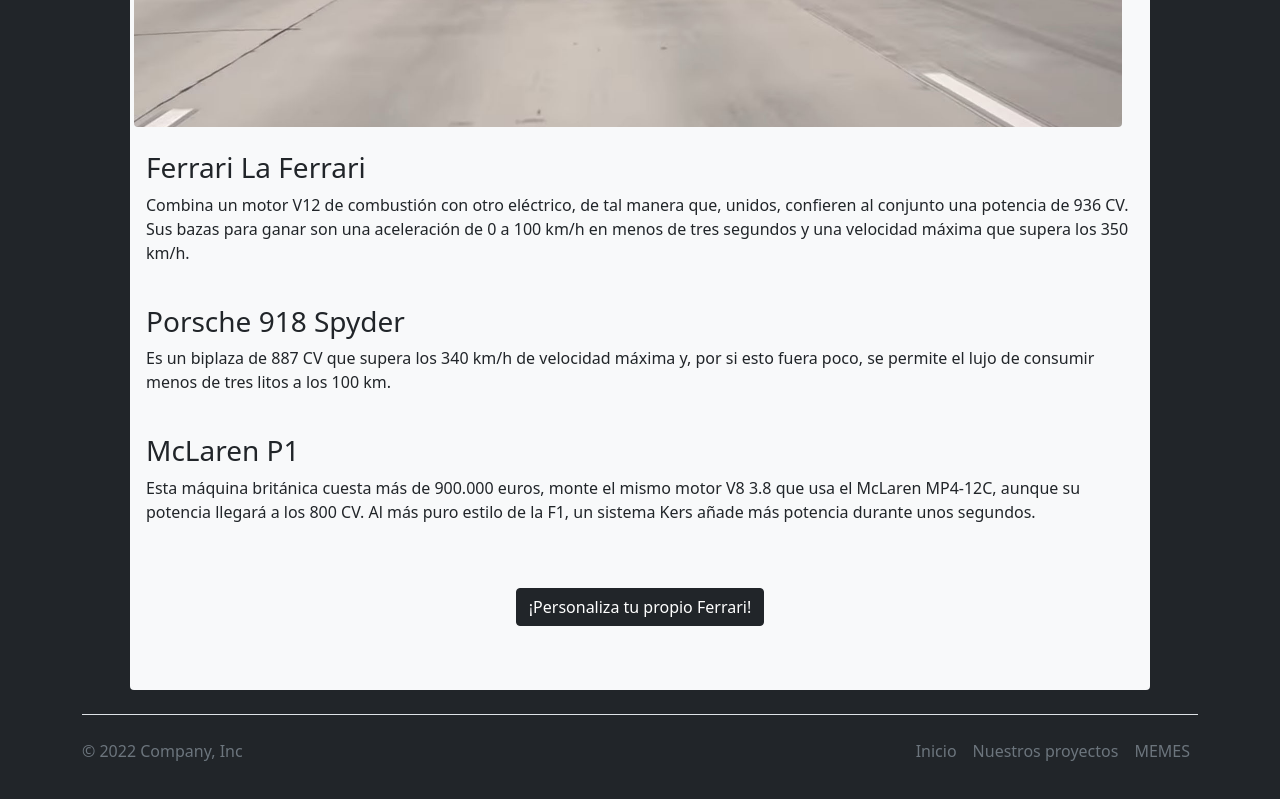
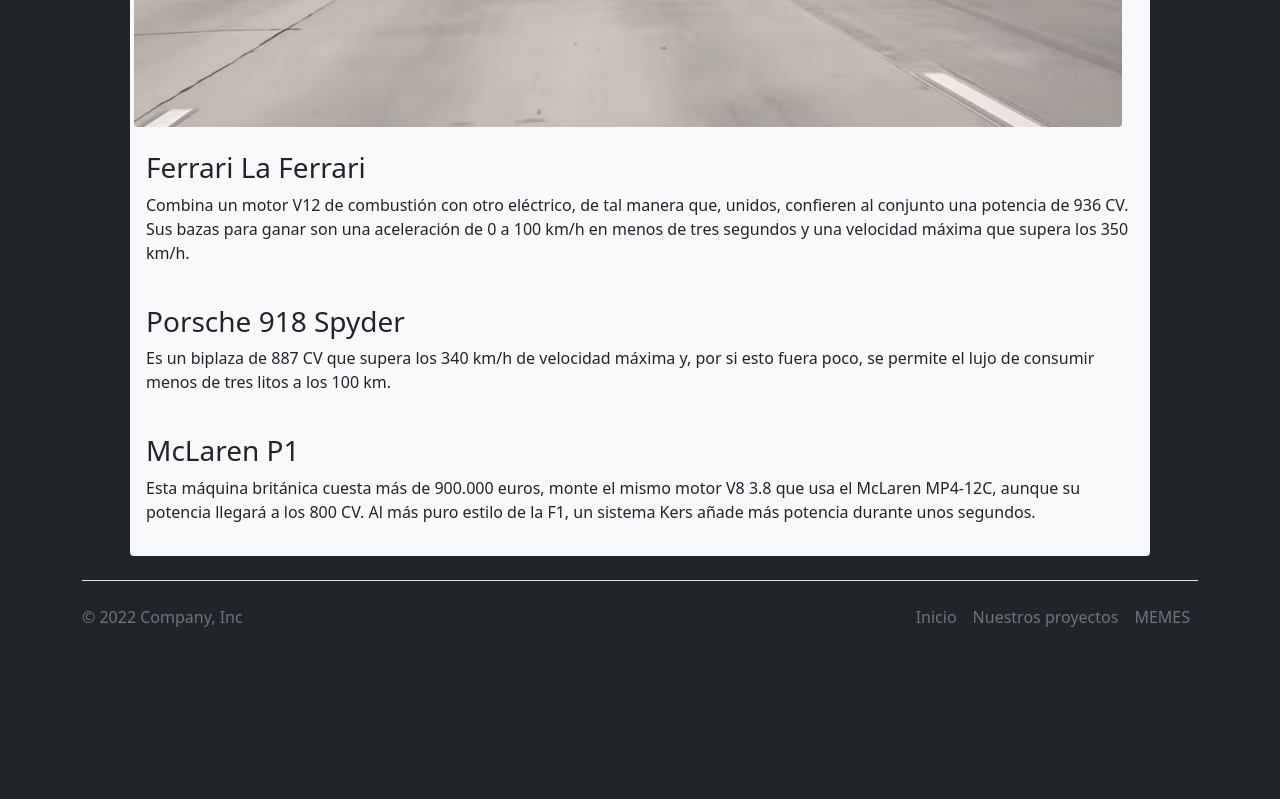
Before and after one commit to Alfito19/Aplicando-Bootstrap, a plain HTML site: page pages/holytrinity.html in a window 1280 px wide. Shown: the part 667-1466 px from the top of the page. After the commit the page ends 1344 px from the top, so only its background shows below. Drawn offline with Linux system fonts and the light colour scheme.

Commit message:
Update holytrinity.html

```diff
--- a/pages/holytrinity.html
+++ b/pages/holytrinity.html
@@ -74,9 +74,6 @@
             <p>
                 Esta máquina británica cuesta más de 900.000 euros, monte el mismo motor V8 3.8 que usa el McLaren MP4-12C, aunque su potencia llegará a los 800 CV. Al más puro estilo de la F1, un sistema Kers añade más potencia durante unos segundos.
             </p>
-            <div class="d-flex justify-content-center" id="meme">
-                <button type="button" class="btn btn-outline-dark m-5 bg-dark"><a class="text-decoration-none" href="https://carconfigurator.ferrari.com/en_EN">¡Personaliza tu propio Ferrari!</a></button>
-            </div>
         </article>
     </main>
     <footer>
```
